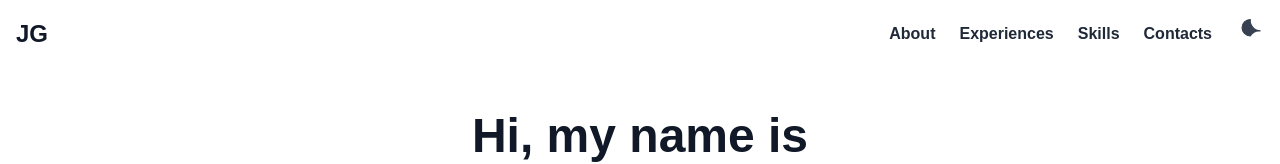
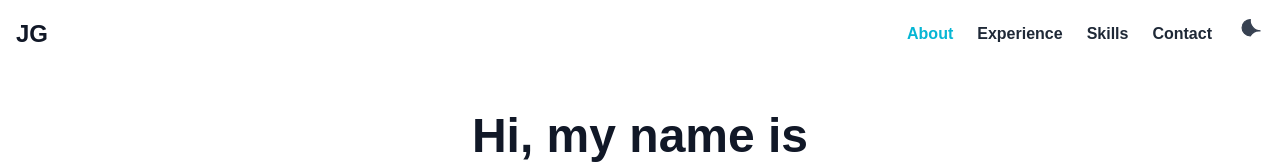
Before and after one commit to jegarsg/jegarsg.github.io, a Next.js app: page / in a window 1280 px wide. Shown: the top 164 px of the page. Built offline with nearby package versions, Linux system fonts and the light colour scheme.

Commit message:
Set up scroll effect

```diff
--- a/src/app/layout.tsx
+++ b/src/app/layout.tsx
@@ -2,7 +2,7 @@ import './globals.css'
 import ScrollToTopButton from './components/ScrollToTopButton'
 
 export const metadata = {
-  title: 'My Portfolio',
+  title: 'Jegar Sahaduta Ginting',
   description: 'Full-stack developer portfolio',
 }
 
--- a/src/app/page.tsx
+++ b/src/app/page.tsx
@@ -187,6 +187,33 @@ export default function Home() {
     return () => window.removeEventListener('scroll', onScroll)
   }, [])
 
+   const [activeSection, setActiveSection] = useState('');
+
+   const sections = ['about', 'experience', 'skills', 'contact'];
+  useEffect(() => {
+    const handleScroll = () => {
+      const scrollY = window.scrollY;
+
+      for (const id of sections) {
+        const section = document.getElementById(id);
+        if (section) {
+          const offsetTop = section.offsetTop - 100; // Adjust for header height
+          const offsetBottom = offsetTop + section.offsetHeight;
+
+          if (scrollY >= offsetTop && scrollY < offsetBottom) {
+            setActiveSection(id);
+            break;
+          }
+        }
+      }
+    };
+
+    window.addEventListener('scroll', handleScroll);
+    handleScroll(); // run once on mount
+
+    return () => window.removeEventListener('scroll', handleScroll);
+  }, []);
+
   return (
     <main className="bg-white dark:bg-gray-900 text-gray-900 dark:text-gray-100 transition-colors duration-300">
       <header
@@ -219,30 +246,22 @@ export default function Home() {
 
         {/* Desktop navigation */}
         <ul className="hidden md:flex gap-6 font-semibold items-center ml-auto text-gray-800 dark:text-gray-200">
-          <li>
-            <Link href="#about" className="hover:text-cyan-500">
-              About
+        {sections.map((section) => (
+          <li key={section}>
+            <Link
+              href={`#${section}`}
+              className={`hover:text-cyan-500 ${
+                activeSection === section ? 'text-cyan-500' : ''
+              }`}
+            >
+              {section.charAt(0).toUpperCase() + section.slice(1)}
             </Link>
           </li>
-          <li>
-            <Link href="#experience" className="hover:text-cyan-500">
-              Experiences
-            </Link>
-          </li>
-          <li>
-            <Link href="#skills" className="hover:text-cyan-500">
-              Skills
-            </Link>
-          </li>
-          <li>
-            <Link href="#contact" className="hover:text-cyan-500">
-              Contacts
-            </Link>
-          </li>
-          <li>
-            <DarkModeToggle />
-          </li>
-        </ul>
+        ))}
+        <li>
+          <DarkModeToggle />
+        </li>
+      </ul>
       </nav>
 
       {/* Mobile bottom nav menu */}
```
